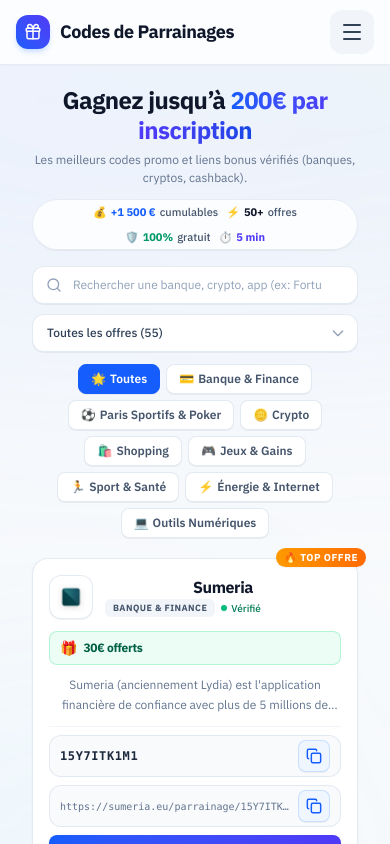
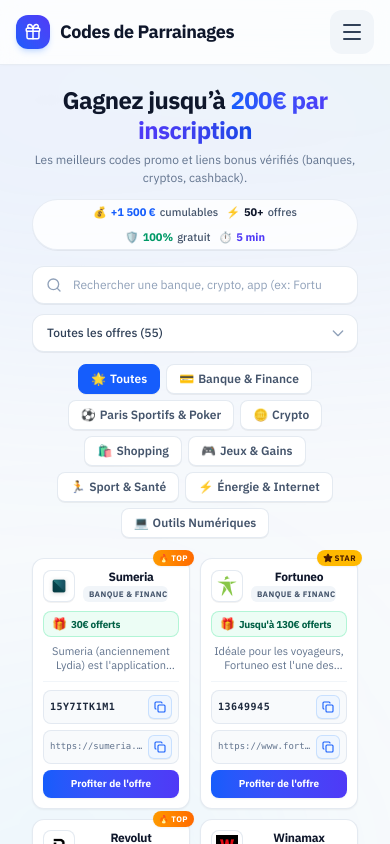
Before and after one commit to NACoaching/ParraineMoi, a Next.js app: page / in a window 390 px wide. Shown: the top 844 px of the page. Built offline with nearby package versions, Linux system fonts and the light colour scheme.

Commit message:
feat(mobile): affichage en 2 colonnes côte-à-côte sur smartphone et optimisation des dimensions

```diff
--- a/src/components/CopyButton.tsx
+++ b/src/components/CopyButton.tsx
@@ -57,17 +57,17 @@ export function CopyButton({
             className={`inline-flex items-center justify-center font-semibold transition-all active:scale-90 cursor-pointer select-none ${
                 showText
                     ? `h-10 px-4 rounded-xl gap-2 text-sm ${copied ? "bg-emerald-600 text-white" : "bg-blue-600 hover:bg-blue-700 text-white shadow-xs"}`
-                    : `h-8 w-8 rounded-lg shrink-0 ${copied ? "bg-emerald-600 text-white shadow-xs" : "bg-blue-50 text-blue-600 hover:bg-blue-600 hover:text-white border border-blue-200/80 shadow-2xs"}`
+                    : `h-6 w-6 sm:h-7 sm:w-7 rounded-md shrink-0 ${copied ? "bg-emerald-600 text-white shadow-xs" : "bg-blue-50 text-blue-600 hover:bg-blue-600 hover:text-white border border-blue-200/80 shadow-2xs"}`
             } ${className}`}
         >
             {copied ? (
                 <>
-                    <Check className="h-4 w-4 shrink-0 stroke-[2.5]" />
+                    <Check className="h-3 w-3 sm:h-3.5 sm:w-3.5 shrink-0 stroke-[2.5]" />
                     {showText && <span className="truncate">{successLabel}</span>}
                 </>
             ) : (
                 <>
-                    <Copy className="h-4 w-4 shrink-0 stroke-[2.2]" />
+                    <Copy className="h-3 w-3 sm:h-3.5 sm:w-3.5 shrink-0 stroke-[2.2]" />
                     {showText && <span className="truncate">{label}</span>}
                 </>
             )}
--- a/src/components/ReferralCard.tsx
+++ b/src/components/ReferralCard.tsx
@@ -30,26 +30,26 @@ export function ReferralCard({ referral, isPriority = false, index }: { referral
   const shouldPrioritize = isPriority || (index !== undefined && index < 6);
 
   return (
-    <div className="flex flex-col justify-between h-full group bg-white border border-slate-200/90 rounded-2xl p-4 shadow-xs hover:border-blue-400 hover:shadow-lg hover:-translate-y-1 transition-all duration-200">
+    <div className="flex flex-col justify-between h-full group bg-white border border-slate-200/90 rounded-xl sm:rounded-2xl p-2.5 sm:p-4 shadow-xs hover:border-blue-400 hover:shadow-lg hover:-translate-y-1 transition-all duration-200">
       <div>
         {/* Brand & Category Header */}
-        <div className="flex items-center gap-3 mb-3">
-          <Link href={`/parrainage-${referral.slug}`} className="h-11 w-11 shrink-0 overflow-hidden rounded-xl border border-slate-200/90 bg-white shadow-2xs relative p-1.5 flex items-center justify-center group-hover:scale-105 transition-transform">
+        <div className="flex items-center gap-2 sm:gap-3 mb-2 sm:mb-3">
+          <Link href={`/parrainage-${referral.slug}`} className="h-8 w-8 sm:h-11 sm:w-11 shrink-0 overflow-hidden rounded-lg sm:rounded-xl border border-slate-200/90 bg-white shadow-2xs relative p-1 sm:p-1.5 flex items-center justify-center group-hover:scale-105 transition-transform">
             <CompanyLogo url={referral.logoUrl} name={referral.name} priority={shouldPrioritize} />
           </Link>
           <div className="min-w-0 flex-1">
             <Link href={`/parrainage-${referral.slug}`}>
-              <h3 className="font-bold text-slate-900 truncate hover:text-blue-600 transition-colors text-base tracking-tight leading-tight">{referral.name}</h3>
+              <h3 className="font-bold text-slate-900 truncate hover:text-blue-600 transition-colors text-xs sm:text-base tracking-tight leading-tight">{referral.name}</h3>
             </Link>
-            <div className="flex items-center gap-1.5 mt-0.5 flex-wrap">
+            <div className="flex items-center gap-1 sm:gap-1.5 mt-0.5 flex-wrap">
               <Link
                 href={`/categorie/${slugifyCategory(referral.category)}`}
-                className="inline-flex items-center rounded-md bg-slate-100 px-2 py-0.5 text-[9px] font-bold uppercase tracking-wider text-slate-600 hover:bg-blue-50 hover:text-blue-700 transition-colors"
+                className="inline-flex items-center rounded-md bg-slate-100 px-1.5 py-0.5 text-[8px] sm:text-[9px] font-bold uppercase tracking-wider text-slate-600 hover:bg-blue-50 hover:text-blue-700 transition-colors truncate max-w-[85px] sm:max-w-none"
               >
                 {referral.category}
               </Link>
               {referral.lastVerified && (
-                <span className="inline-flex items-center gap-1 text-[10px] font-medium text-emerald-700">
+                <span className="hidden sm:inline-flex items-center gap-1 text-[10px] font-medium text-emerald-700">
                   <span className="w-1.5 h-1.5 rounded-full bg-emerald-500"></span>
                   Vérifié
                 </span>
@@ -59,31 +59,31 @@ export function ReferralCard({ referral, isPriority = false, index }: { referral
         </div>
 
         {/* Advantage Badge */}
-        <div className="mb-2.5">
+        <div className="mb-2 sm:mb-2.5">
           {referral.isPaused ? (
-            <div className="w-full bg-amber-50 border border-amber-200 text-amber-800 px-2.5 py-1.5 rounded-lg inline-flex items-center gap-1.5 text-xs font-bold">
+            <div className="w-full bg-amber-50 border border-amber-200 text-amber-800 px-2 py-1 sm:px-2.5 sm:py-1.5 rounded-lg inline-flex items-center gap-1 text-[10px] sm:text-xs font-bold">
               <span>⚠️</span>
               <span className="truncate">Suspendu</span>
             </div>
           ) : (
-            <div className="w-full bg-emerald-50 border border-emerald-200/80 text-emerald-800 px-2.5 py-1.5 rounded-lg inline-flex items-center gap-1.5">
-              <span className="text-sm">🎁</span>
-              <span className="text-xs font-black tracking-tight truncate">{referral.advantage}</span>
+            <div className="w-full bg-emerald-50 border border-emerald-200/80 text-emerald-800 px-2 py-1 sm:px-2.5 sm:py-1.5 rounded-lg inline-flex items-center gap-1">
+              <span className="text-xs sm:text-sm">🎁</span>
+              <span className="text-[10px] sm:text-xs font-black tracking-tight truncate">{referral.advantage}</span>
             </div>
           )}
         </div>
 
         {/* Description */}
-        <p className="text-xs text-slate-500 line-clamp-2 leading-relaxed mb-3">
+        <p className="text-[11px] sm:text-xs text-slate-500 line-clamp-2 leading-tight sm:leading-relaxed mb-2 sm:mb-3">
           {referral.description}
         </p>
       </div>
 
-      <div className="pt-2 mt-auto flex flex-col gap-2 border-t border-slate-100">
+      <div className="pt-2 mt-auto flex flex-col gap-1.5 sm:gap-2 border-t border-slate-100">
         {/* Code Box */}
         {referral.code && (
-          <div className="flex items-center justify-between gap-2 bg-slate-50 border border-slate-200/90 rounded-xl py-1 px-2.5">
-            <span className="font-mono font-bold text-slate-800 text-xs tracking-wider truncate select-all">
+          <div className="flex items-center justify-between gap-1 sm:gap-2 bg-slate-50 border border-slate-200/90 rounded-lg py-1 px-1.5 sm:px-2.5">
+            <span className="font-mono font-bold text-slate-800 text-[10px] sm:text-xs tracking-wider truncate select-all">
               {referral.code}
             </span>
             <CopyButton
@@ -99,8 +99,8 @@ export function ReferralCard({ referral, isPriority = false, index }: { referral
 
         {/* Link Box */}
         {referral.link && referral.link !== referral.code && (
-          <div className="flex items-center justify-between gap-2 bg-slate-50 border border-slate-200/90 rounded-xl py-1 px-2.5">
-            <span className="font-mono text-slate-500 text-[10px] truncate select-all">
+          <div className="flex items-center justify-between gap-1 sm:gap-2 bg-slate-50 border border-slate-200/90 rounded-lg py-1 px-1.5 sm:px-2.5">
+            <span className="font-mono text-slate-500 text-[9px] sm:text-[10px] truncate select-all">
               {referral.link}
             </span>
             <CopyButton
@@ -115,13 +115,13 @@ export function ReferralCard({ referral, isPriority = false, index }: { referral
         )}
 
         {referral.isPaused ? (
-          <div className="w-full flex items-center justify-center h-9 rounded-lg bg-slate-100 text-slate-400 font-bold text-xs cursor-not-allowed">
+          <div className="w-full flex items-center justify-center h-7 sm:h-9 rounded-lg bg-slate-100 text-slate-400 font-bold text-[10px] sm:text-xs cursor-not-allowed">
             Offre Suspendue
           </div>
         ) : (
           <Link
             href={`/parrainage-${referral.slug}`}
-            className="w-full flex items-center justify-center h-9 rounded-lg bg-gradient-to-r from-blue-600 to-indigo-600 hover:from-blue-700 hover:to-indigo-700 text-white font-bold text-xs shadow-xs hover:shadow-md hover:shadow-blue-500/20 active:scale-[0.98] transition-all"
+            className="w-full flex items-center justify-center h-7 sm:h-9 rounded-lg bg-gradient-to-r from-blue-600 to-indigo-600 hover:from-blue-700 hover:to-indigo-700 text-white font-bold text-[10px] sm:text-xs shadow-xs hover:shadow-md hover:shadow-blue-500/20 active:scale-[0.98] transition-all"
           >
             Profiter de l&apos;offre
           </Link>
--- a/src/components/ReferralGrid.tsx
+++ b/src/components/ReferralGrid.tsx
@@ -182,9 +182,9 @@ export function ReferralGrid({ referrals, activeCategoryName: initialCategory =
                 </div>
             )}
 
-            {/* Grid of Offers - 4 colonnes sur desktop pour compacité maximale */}
+            {/* Grid of Offers - 2 colonnes sur mobile, 3 sur tablette, 4 sur desktop */}
             {filteredOffers.length > 0 ? (
-                <div className="grid grid-cols-1 sm:grid-cols-2 md:grid-cols-3 xl:grid-cols-4 gap-3.5">
+                <div className="grid grid-cols-2 md:grid-cols-3 xl:grid-cols-4 gap-2.5 sm:gap-3.5">
                     {filteredOffers.map((referral, index) => {
                         const isFortuneoSpotlight = referral.slug === "fortuneo" && !isFiltered;
                         const val = extractValue(referral.advantage);
@@ -199,13 +199,13 @@ export function ReferralGrid({ referrals, activeCategoryName: initialCategory =
                         return (
                             <div key={referral.slug} className="relative">
                                 {isFortuneoSpotlight && (
-                                    <div className="absolute -top-2.5 -right-2 z-10 bg-amber-400 text-amber-950 text-[10px] uppercase font-black tracking-wider px-2 py-0.5 rounded-full shadow-xs flex items-center gap-1 pointer-events-none">
-                                        <Star className="h-3 w-3 fill-amber-950" /> Star du mois
+                                    <div className="absolute -top-2 -right-1 sm:-top-2.5 sm:-right-2 z-10 bg-amber-400 text-amber-950 text-[8px] sm:text-[10px] uppercase font-black tracking-wider px-1.5 py-0.5 sm:px-2 sm:py-0.5 rounded-full shadow-xs flex items-center gap-0.5 sm:gap-1 pointer-events-none">
+                                        <Star className="h-2.5 w-2.5 sm:h-3 sm:w-3 fill-amber-950" /> Star
                                     </div>
                                 )}
                                 {isTopOffer && (
-                                    <div className="absolute -top-2.5 -right-2 z-10 bg-gradient-to-r from-amber-500 to-orange-500 text-white text-[10px] uppercase font-black tracking-wider px-2 py-0.5 rounded-full shadow-xs pointer-events-none">
-                                        🔥 Top Offre
+                                    <div className="absolute -top-2 -right-1 sm:-top-2.5 sm:-right-2 z-10 bg-gradient-to-r from-amber-500 to-orange-500 text-white text-[8px] sm:text-[10px] uppercase font-black tracking-wider px-1.5 py-0.5 sm:px-2 sm:py-0.5 rounded-full shadow-xs pointer-events-none">
+                                        🔥 Top
                                     </div>
                                 )}
                                 <ReferralCard referral={referral} index={index} />
```
